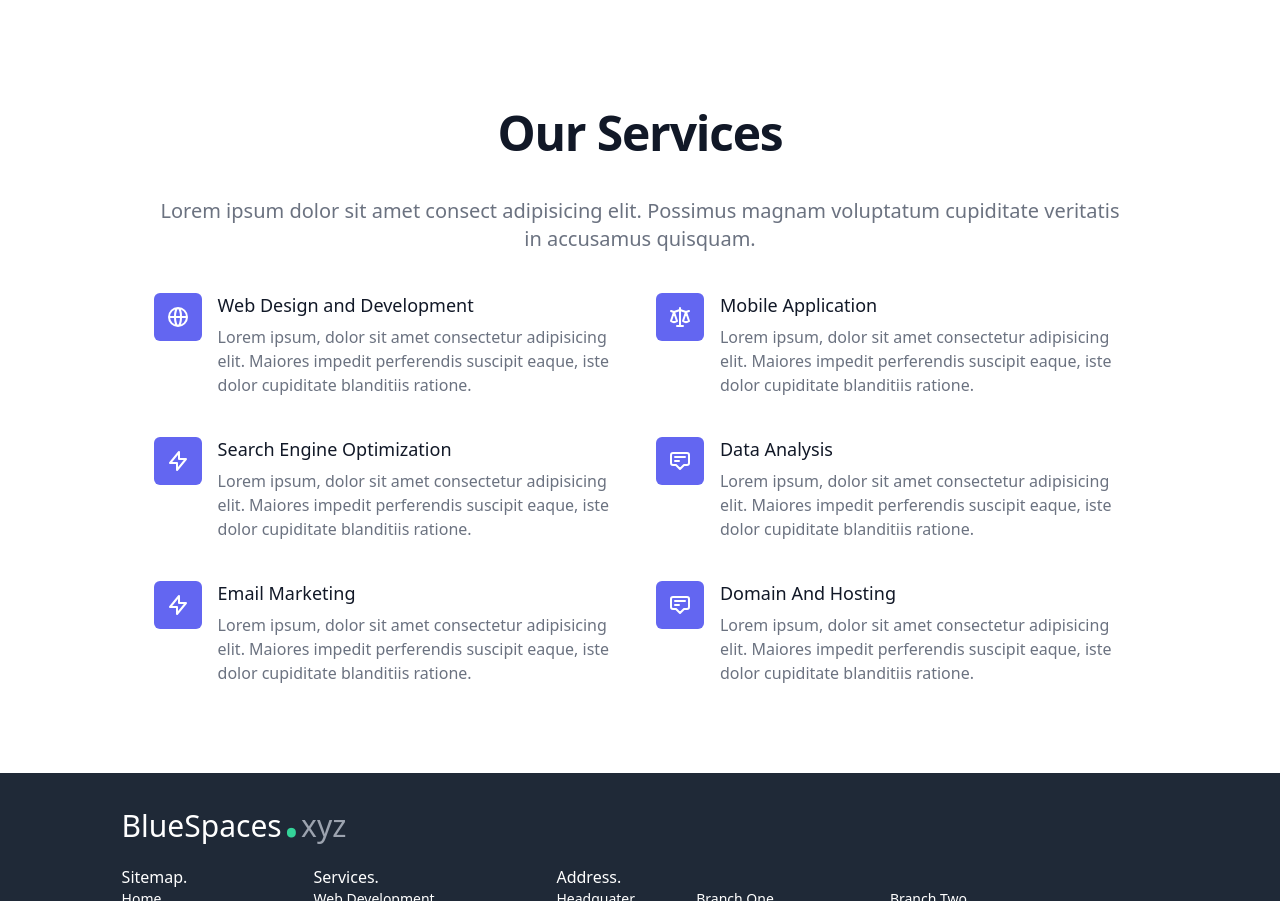
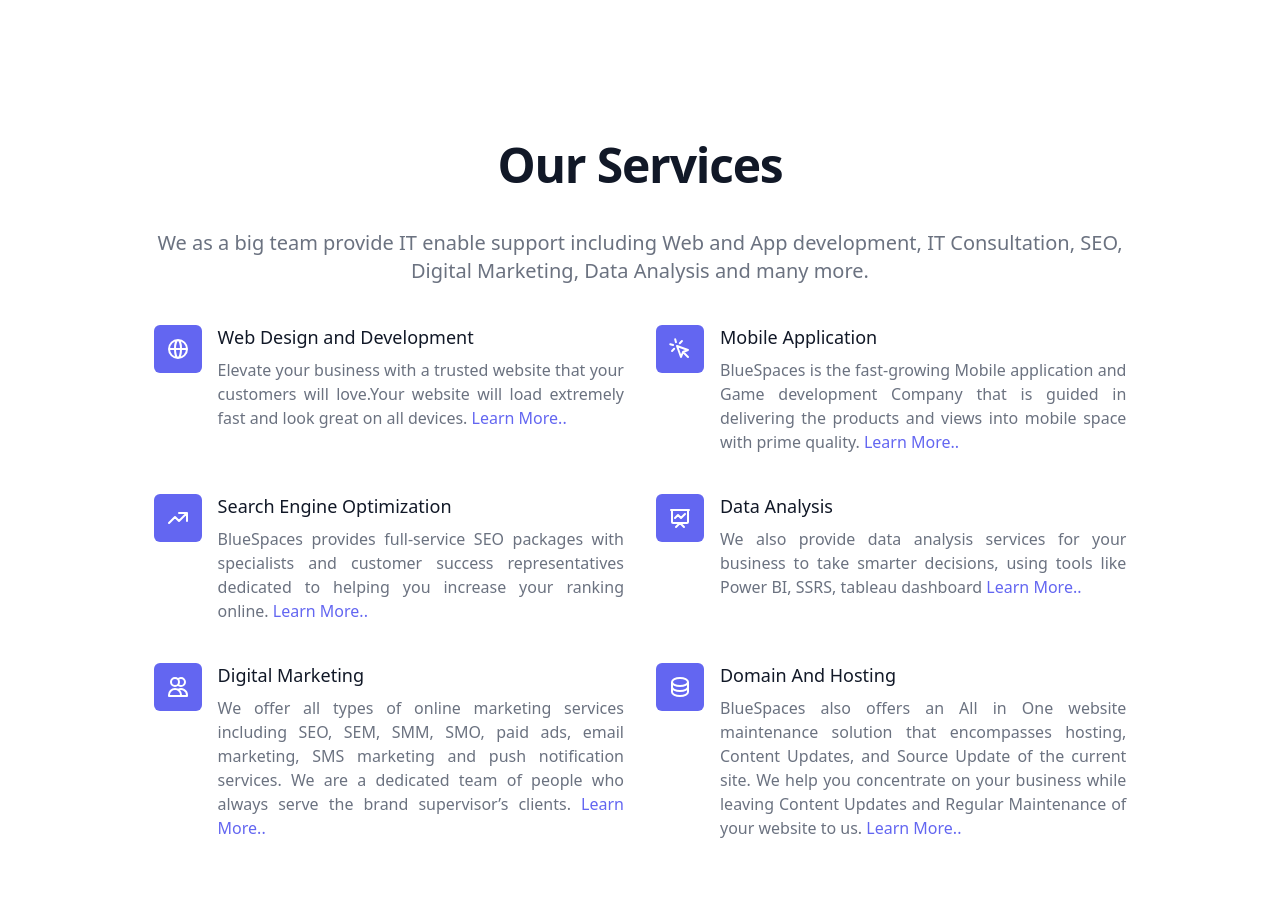
Before and after one commit to CsAlkemy/blue_spaces, a Gatsby site: page / in a window 1280 px wide. Shown: the part 1899-2800 px from the top of the page. Built offline with nearby package versions, Linux system fonts and the light colour scheme; Gatsby itself is replaced by a stand-in of ours.

Commit message:
forNetlify

```diff
--- a/src/components/Home/hero.js
+++ b/src/components/Home/hero.js
@@ -4,7 +4,7 @@
 function hero() {
   return (
     <>
-      <div className="flex flex-col lg:flex-row justify-evenly items-center mb-10">
+      <div className="flex flex-col lg:flex-row justify-between items-center mb-10">
         <div className="mt-10 mb-10">
           <h1 className="text-4xl lg:text-7xl lg:text-left text-center font-extrabold tracking-tighter mb-3">
             <span className="text-5xl lg:text-7xl">Mordern</span>
--- a/src/components/Home/services.js
+++ b/src/components/Home/services.js
@@ -1,78 +1,99 @@
 import React from "react"
 import {
-  AnnotationIcon,
+  CursorClickIcon,
+  DatabaseIcon,
   GlobeAltIcon,
-  LightningBoltIcon,
-  ScaleIcon,
+  PresentationChartLineIcon,
+  TrendingUpIcon,
+  UsersIcon,
 } from "@heroicons/react/outline"
+import { Link } from "gatsby"
 
 const features = [
   {
     name: "Web Design and Development",
     description:
-      "Lorem ipsum, dolor sit amet consectetur adipisicing elit. Maiores impedit perferendis suscipit eaque, iste dolor cupiditate blanditiis ratione.",
+      "Elevate your business with a trusted website that your customers will love.Your website will load extremely fast and look great on all devices.",
     icon: GlobeAltIcon,
+    to: "/webdev",
   },
   {
     name: "Mobile Application ",
     description:
-      "Lorem ipsum, dolor sit amet consectetur adipisicing elit. Maiores impedit perferendis suscipit eaque, iste dolor cupiditate blanditiis ratione.",
-    icon: ScaleIcon,
+      "BlueSpaces is the fast-growing Mobile application and Game development Company that is guided in delivering the products and views into mobile space with prime quality.",
+    icon: CursorClickIcon,
+    to: "/mobiledev",
   },
   {
     name: "Search Engine Optimization",
     description:
-      "Lorem ipsum, dolor sit amet consectetur adipisicing elit. Maiores impedit perferendis suscipit eaque, iste dolor cupiditate blanditiis ratione.",
-    icon: LightningBoltIcon,
+      "BlueSpaces provides full-service SEO packages with specialists and customer success representatives dedicated to helping you increase your ranking online.",
+    icon: TrendingUpIcon,
+    to: "/seo",
   },
   {
     name: "Data Analysis",
     description:
-      "Lorem ipsum, dolor sit amet consectetur adipisicing elit. Maiores impedit perferendis suscipit eaque, iste dolor cupiditate blanditiis ratione.",
-    icon: AnnotationIcon,
+      "We also provide data analysis services for your business to take smarter decisions, using tools like Power BI, SSRS, tableau dashboard",
+    icon: PresentationChartLineIcon,
+    to: "/da",
   },
   {
-    name: "Email Marketing",
+    name: "Digital Marketing",
     description:
-      "Lorem ipsum, dolor sit amet consectetur adipisicing elit. Maiores impedit perferendis suscipit eaque, iste dolor cupiditate blanditiis ratione.",
-    icon: LightningBoltIcon,
+      "We offer all types of online marketing services including SEO, SEM, SMM, SMO, paid ads, email marketing, SMS marketing and push notification services. We are a dedicated team of people who always serve the brand supervisor’s clients. ",
+    icon: UsersIcon,
+    to: "/dm",
   },
   {
     name: "Domain And Hosting",
     description:
-      "Lorem ipsum, dolor sit amet consectetur adipisicing elit. Maiores impedit perferendis suscipit eaque, iste dolor cupiditate blanditiis ratione.",
-    icon: AnnotationIcon,
+      "BlueSpaces also offers an All in One website maintenance solution that encompasses hosting, Content Updates, and Source Update of the current site. We help you concentrate on your business while leaving Content Updates and Regular Maintenance of your website to us.",
+    icon: DatabaseIcon,
+    to: "/dh",
   },
 ]
 
 export default function Example() {
   return (
-    <div className="bg-white pb-10">
+    <div className="pb-10">
       <div className="max-w-7xl mx-auto px-4 sm:px-6 lg:px-8">
         <div className="lg:text-center">
           <p className="text-4xl md:text-5xl mt-10 mb-10 font-semibold leading-8 tracking-tight text-gray-900 sm:text-4xl">
             Our Services
           </p>
           <p className="mt-4 max-w-2xl text-xl text-gray-500 lg:mx-auto">
-            Lorem ipsum dolor sit amet consect adipisicing elit. Possimus magnam
-            voluptatum cupiditate veritatis in accusamus quisquam.
+            We as a big team provide IT enable support including Web and App
+            development, IT Consultation, SEO, Digital Marketing, Data Analysis
+            and many more.
           </p>
         </div>
 
         <div className="mt-10">
           <dl className="space-y-10 md:space-y-0 md:grid md:grid-cols-2 md:gap-x-8 md:gap-y-10">
             {features.map(feature => (
-              <div key={feature.name} className="relative">
+              <div
+                key={feature.name}
+                className="relative transform duration-500 hover:-translate-y-2  hover:bg-white"
+              >
                 <dt>
                   <div className="absolute flex items-center justify-center h-12 w-12 rounded-md bg-indigo-500 text-white">
                     <feature.icon className="h-6 w-6" aria-hidden="true" />
                   </div>
-                  <p className="ml-16 text-lg leading-6 font-medium text-gray-900">
+                  <Link
+                    to={feature.to}
+                    className="ml-16 text-lg leading-6 font-medium text-gray-900"
+                  >
                     {feature.name}
-                  </p>
+                  </Link>
                 </dt>
-                <dd className="mt-2 ml-16 text-base text-gray-500">
-                  {feature.description}
+                <dd className="mt-2 ml-16 text-base text-gray-500 text-justify hidden md:block">
+                  {feature.description}{" "}
+                  <span>
+                    <Link to={feature.to} className="text-indigo-500">
+                      Learn More..
+                    </Link>
+                  </span>
                 </dd>
               </div>
             ))}
--- a/src/components/Home/whyUs.js
+++ b/src/components/Home/whyUs.js
@@ -1,4 +1,10 @@
 import React from "react"
+
+/**
+ * To Do in this components..
+ * @ Fix Spacing problem
+ * @ Download Svg and change color.
+ */
 
 function whyUs() {
   return (
--- a/src/components/navMenu.js
+++ b/src/components/navMenu.js
@@ -7,6 +7,7 @@
   CurrencyDollarIcon,
   CursorClickIcon,
   MenuIcon,
+  PhoneIcon,
   TerminalIcon,
   XIcon,
 } from "@heroicons/react/outline"
@@ -14,6 +15,7 @@
   ChartPieIcon,
   ChevronDownIcon,
   CubeTransparentIcon,
+  MailIcon,
   PresentationChartBarIcon,
 } from "@heroicons/react/solid"
 import { Link } from "gatsby"
@@ -64,6 +66,18 @@
 export default function Example() {
   return (
     <div className="sticky top-0 z-50">
+      <div className="bg-indigo-500 py-1">
+        <div className="flex  flex-row-reverse max-h-full md:max-w-4/5 mx-auto text-white">
+          <a href="tel:01758357036" className="mr-3">
+            01758357036
+          </a>
+          <PhoneIcon className="h-4 w-4 my-auto mr-1" aria-hidden="true" />
+          <a href="mailto:bluespaces@info.xyz" className=" mr-2">
+            bluespaces@info.xyz
+          </a>
+          <MailIcon className="h-4 w-4 my-auto mr-1" aria-hidden="true" />
+        </div>
+      </div>
       <Popover className="relative bg-white shadow-lg">
         {({ open }) => (
           <div className="max-h-full md:max-w-4/5 mx-auto">
--- a/src/pages/index.js
+++ b/src/pages/index.js
@@ -5,6 +5,12 @@
 import Hero from "../components/Home/hero"
 import WhyUS from "../components/Home/whyUs"
 import Services from "../components/Home/services"
+
+/**
+ *
+ * To Do
+ * @ Review overall spacing.
+ */
 
 const IndexPage = () => (
   <Layout>
```
